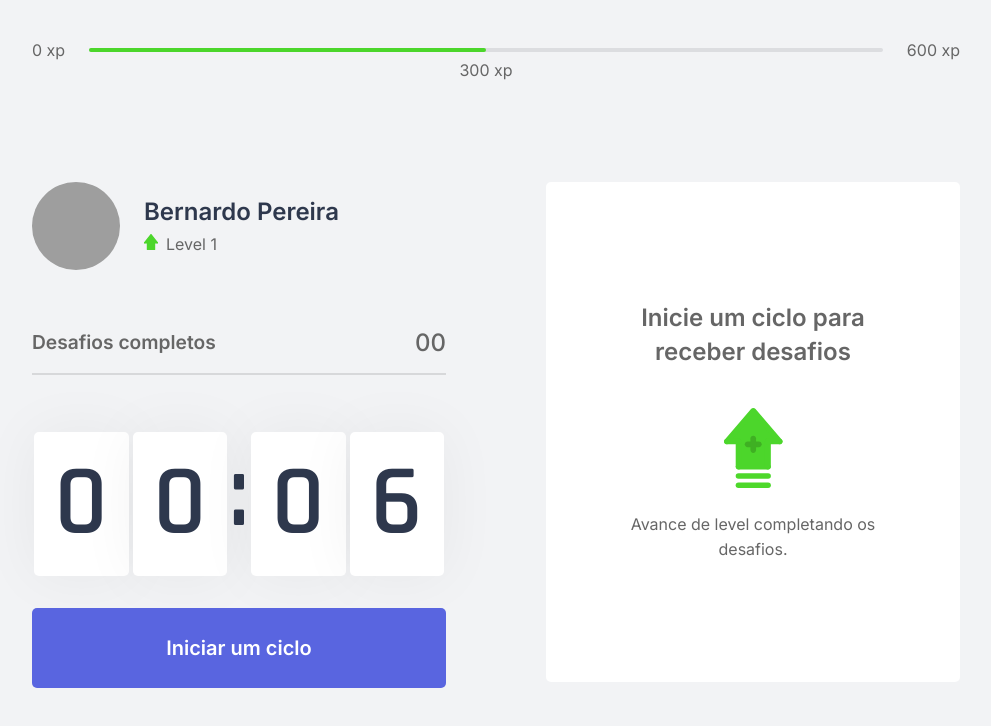
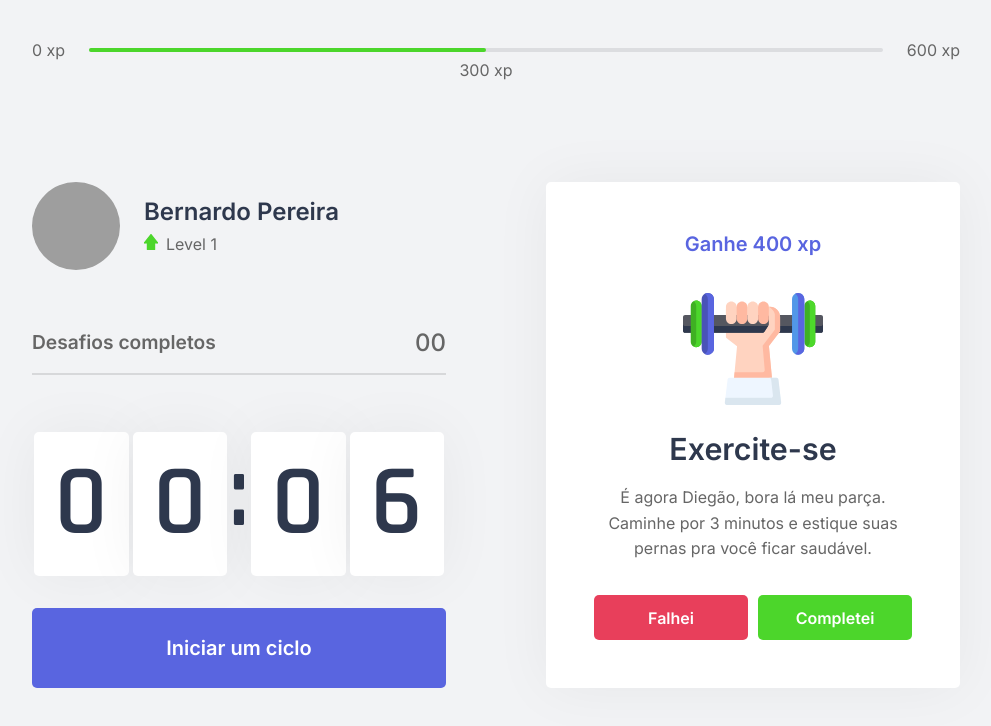
Before and after one commit to BernardoOficial/Pomodoro-Move-Next, a Next.js app: page / in a window 1280 px wide. Shown: the top 726 px of the page, without its empty margins (144-1135 px from the left). Built offline with nearby package versions, Linux system fonts and the light colour scheme; grey boxes are pictures that could not be loaded.

Commit message:
Inserindo Context API no projeto

```diff
--- a/src/components/ChallengeBox.tsx
+++ b/src/components/ChallengeBox.tsx
@@ -1,15 +1,41 @@
+import { useState } from 'react';
 import styles from '../styles/components/ChallengeBox.module.css'
 
 const ChallengeBox = () => {
 
+    const [temDesafio, setTemDesafio] = useState(true);
+
     return (
         <section className={styles.challegeBoxContainer}>
-            <h1>Inicie um ciclo para receber desafios</h1>
 
-            <div>
-                <img src="/icons/level-up.svg" alt="Suba de nível!"/>
-                <p>Avance de level completando os desafios.</p>
-            </div>
+            {temDesafio ? (
+                <div className={styles.contentChallengeAtivo}>
+                    <p>Ganhe 400 xp</p>
+
+                    <div>
+                        <img src="/icons/body.svg" alt="Exercite-se"/>
+                        <h2>Exercite-se</h2>
+                        <p>É agora Diegão, bora lá meu parça. Caminhe por 3 minutos e estique suas pernas pra você ficar saudável.</p>
+                    </div>
+
+                    <div className={styles.buttons}>
+                        <button type="button" >Falhei</button>
+                        <button type="button" >Completei</button>
+                    </div>
+
+                </div>
+            ) : (
+                <div className={styles.contentChallengeNaoAtivo}>
+                    <h1>Inicie um ciclo para receber desafios</h1>
+
+                    <div>
+                        <img src="/icons/level-up.svg" alt="Suba de nível!"/>
+                        <p>Avance de level completando os desafios.</p>
+                    </div>
+                </div>
+            )}
+
+
         </section>
     );
 }
--- a/src/components/Profile.tsx
+++ b/src/components/Profile.tsx
@@ -1,6 +1,14 @@
+import { useContext } from 'react';
 import styles from '../styles/components/Profile.module.css'
 
+import { ChallengesContext } from '../contexts/ChallengesContext'
+
 const Profile = () => {
+
+    const { level } = useContext(ChallengesContext);
+
+    console.log(level);
+
 
     return (
         <div className={styles.profileContainer}>
--- /dev/null
+++ b/src/contexts/ChallengesContext.tsx
@@ -0,0 +1,28 @@
+import { createContext, useState } from "react";
+
+const ChallengesContext = createContext({});
+
+const ChallengesProvider = ({ children }) => {
+
+    const [level, setLevel] = useState(10);
+    const [challengesConcluidos, setChallengesConcluidos] = useState(0);
+
+    const levelUp = () => {
+        setLevel(level + 1);
+    }
+
+  return (
+    <ChallengesContext.Provider value={{
+        level,
+        challengesConcluidos,
+        levelUp
+    }}>
+        {children}
+    </ChallengesContext.Provider>
+  );
+};
+
+export {
+    ChallengesProvider,
+    ChallengesContext
+};
--- a/src/pages/_app.tsx
+++ b/src/pages/_app.tsx
@@ -1,7 +1,14 @@
 import '../styles/global.css'
 
+import { ChallengesProvider } from '../contexts/ChallengesContext'
+
 function MyApp({ Component, pageProps }) {
-  return <Component {...pageProps} />
+
+  return(
+    <ChallengesProvider>
+      <Component {...pageProps} />
+    </ChallengesProvider>
+  )
 }
 
 export default MyApp
--- a/src/pages/index.tsx
+++ b/src/pages/index.tsx
@@ -30,7 +30,6 @@ const Home = () => {
           </section>
 
         </div>
-        {/* <img src="/vercel.svg" alt="Vercel Logo" /> */}
       </div>
   )
 }
--- a/src/styles/components/ChallengeBox.module.css
+++ b/src/styles/components/ChallengeBox.module.css
@@ -1,33 +1,106 @@
 .challegeBoxContainer {
-    padding: 3.75rem;
+    padding: 3rem;
     background-color: var(--white);
     border-radius: 5px;
     width: 100%;
-    height: 31.25rem;
+    /* height: 31.25rem; */
+    height: 100%;
+    box-shadow: 0 0 60px rgba(0, 0, 0, 0.05);
+}
+
+.contentChallengeAtivo {
+    height: 100%;
+    display: flex;
+    flex-direction: column;
+    align-items: center;
+    justify-content: space-between;
+}
+
+.contentChallengeAtivo > p {
+    font-size: 1.25rem;
+    line-height: 1.87rem;
+    font-weight: 600;
+    text-align: center;
+    color: var(--blue);
+}
+
+.contentChallengeAtivo > div:nth-child(2) {
+    display: flex;
+    flex-direction: column;
+    font-size: 1.25rem;
+    line-height: 1.87rem;
+    text-align: center;
+    color: var(--text);
+}
+
+.contentChallengeAtivo > div:nth-child(2) > img {
+    width: 9rem;
+    height: 7rem;
+    margin: 0 auto 1.5rem;
+}
+
+.contentChallengeAtivo > div:nth-child(2) > h2 {
+    font-size: 1.9rem;
+    line-height: 2.5rem;
+    margin-bottom: 1rem;
+    color: var(--title);
+}
+
+.contentChallengeAtivo > div:nth-child(2) > p {
+    font-size: 1rem;
+    line-height: 1.6rem;
+}
+
+.contentChallengeAtivo > .buttons {
+    width: 100%;
+    display: flex;
+    align-items: center;
+    justify-content: space-between;
+}
+
+.contentChallengeAtivo > .buttons > button {
+    width: 154px;
+    height: 45px;
+    border-radius: 5px;
+
+    font-size: 1rem;
+    font-weight: 600;
+    text-align: center;
+    color: var(--white);
+
+    transition: filter 0.2s linear;
+}
+
+.contentChallengeAtivo > .buttons > button:hover {
+    filter: brightness(0.9);
+}
+
+.contentChallengeAtivo > .buttons > button:first-child { background-color: var(--red); }
+.contentChallengeAtivo > .buttons > button:last-child { background-color: var(--green); }
+
+.contentChallengeNaoAtivo {
+    height: 100%;
     display: flex;
     flex-direction: column;
     align-items: center;
     justify-content: center;
 }
 
-.challegeBoxContainer > h1 {
+.contentChallengeNaoAtivo > h1 {
     font-size: 1.5rem;
-    line-height: 2.1rem;
-    color: var(--text);
+    line-height: 2.125rem;
     text-align: center;
 }
 
-.challegeBoxContainer > div {
+.contentChallengeNaoAtivo > div {
     margin-top: 2.5rem;
-
-
     font-size: 1rem;
     line-height: 1.6rem;
     color: var(--text);
     text-align: center;
 }
 
-.challegeBoxContainer > div > img {
+.contentChallengeNaoAtivo > div > img {
     height: 80px;
     margin-bottom: 16px;
 }
```
